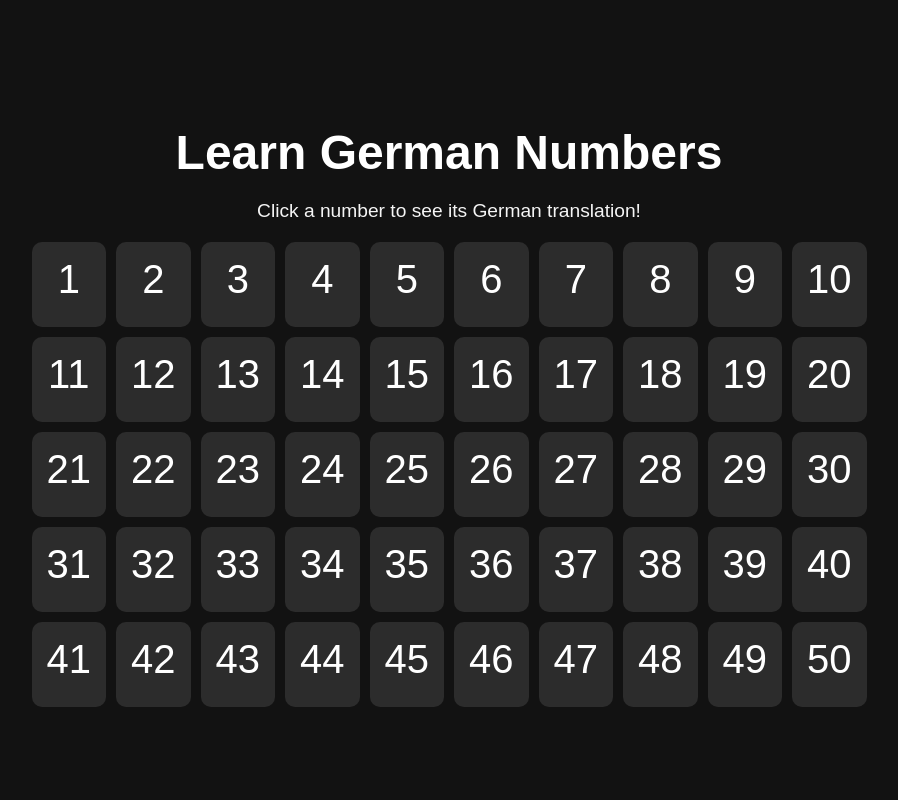
After one commit to Ailya-Shah/german-language-app, a Flask app: page /counting in a window 1280 px wide. The commit adds this page. Shown: the whole page, without its empty margins (191-1089 px from the left). Run offline with Flask 3, Linux system fonts and the light colour scheme.

Commit message:
adding interface

```diff
--- a/app.py
+++ b/app.py
@@ -3,38 +3,51 @@ from flask import Flask, render_template, request
 
 app = Flask(__name__)
 
-# Define the route for the home page
+# Define the route for the splash screen (this will show splash.html)
 @app.route('/')
-def home():
-    # Render the index.html page
-    return render_template('index.html')
+def splash():
+    return render_template('splash.html')
+
 
 # Define the route for translation
-@app.route('/translate', methods=['POST'])
+@app.route('/translate', methods=['POST', 'GET'])
 def translate():
-    # Get the text input from the form in index.html
-    text_to_translate = request.form.get('text_to_translate')
+    if request.method == 'POST':
+        text_to_translate = request.form.get('text_to_translate')
 
-    # Set up the MyMemory API URL
-    api_url = 'https://api.mymemory.translated.net/get'
+        # Set up the MyMemory API URL
+        api_url = 'https://api.mymemory.translated.net/get'
 
-    # Prepare the parameters for the API request
-    params = {
-        'q': text_to_translate,  # The text to translate
-        'langpair': 'en|de'      # Source language (English) and target language (German)
-    }
+        # Prepare the parameters for the API request
+        params = {
+            'q': text_to_translate,  # The text to translate
+            'langpair': 'en|de'      # Source language (English) and target language (German)
+        }
 
-    # Send the API request
-    response = requests.get(api_url, params=params)
+        # Send the API request
+        response = requests.get(api_url, params=params)
 
-    if response.status_code == 200:
-        # Extract the translation from the API response
-        translation = response.json()['responseData']['translatedText']
-    else:
-        translation = "Error: Unable to fetch translation"
+        if response.status_code == 200:
+            # Extract the translation from the API response
+            translation = response.json()['responseData']['translatedText']
+        else:
+            translation = "Error: Unable to fetch translation"
+        return render_template('index.html', translation=translation)
 
-    # Render the results in the same template (or a new one)
-    return render_template('index.html', translation=translation)
+    # GET request (initial visit to the translation page)
+    return render_template('index.html', translation=None)
+
+
+# Route for German Counting page
+@app.route('/counting')
+def counting():
+    return render_template('counting.html')  # You can create counting.html for this page
+
+# Route for Flashcards page
+@app.route('/flashcards')
+def flashcards():
+    return render_template('flashcards.html')  # You can create flashcards.html for this page
+
 
 if __name__ == '__main__':
     app.run(debug=True)
--- /dev/null
+++ b/static/counting.css
@@ -0,0 +1,63 @@
+body {
+    font-family: Arial, sans-serif;
+    background-color: #121212;
+    color: white;
+    display: flex;
+    justify-content: center;
+    align-items: center;
+    height: 100vh;
+    margin: 0;
+}
+
+.counting-container {
+    text-align: center;
+}
+
+h1 {
+    font-size: 3rem;
+    margin-bottom: 20px;
+}
+
+p {
+    font-size: 1.2rem;
+    color: #f5f5f5;
+    margin-bottom: 20px;
+}
+
+.grid-container {
+    display: grid;
+    grid-template-columns: repeat(10, 1fr); /* 10 columns */
+    gap: 10px;
+    margin-top: 20px;
+}
+
+.grid-item {
+    background-color: #2c2c2c;
+    padding: 15px;
+    border-radius: 10px;
+    text-align: center;
+    cursor: pointer;
+    position: relative;
+    transition: background-color 0.3s ease;
+}
+
+.grid-item:hover {
+    background-color: #444444; /* Change color on hover */
+}
+
+.number {
+    font-size: 2.5rem;
+    margin-bottom: 10px;
+}
+
+.translation-text {
+    font-size: 1.2rem;
+    color: #f5f5f5;
+    opacity: 0;
+    transition: opacity 0.3s ease;
+    margin-top: 10px;
+}
+
+.translation-text.show-translation {
+    opacity: 1;
+}
--- /dev/null
+++ b/static/counting.js
@@ -0,0 +1,73 @@
+document.addEventListener('DOMContentLoaded', function() {
+    // Mapping of numbers to their German spellings
+    const germanNumbers = {
+        1: 'eins',
+        2: 'zwei',
+        3: 'drei',
+        4: 'vier',
+        5: 'fünf',
+        6: 'sechs',
+        7: 'sieben',
+        8: 'acht',
+        9: 'neun',
+        10: 'zehn',
+        11: 'elf',
+        12: 'zwölf',
+        13: 'dreizehn',
+        14: 'vierzehn',
+        15: 'fünfzehn',
+        16: 'sechzehn',
+        17: 'siebzehn',
+        18: 'achtzehn',
+        19: 'neunzehn',
+        20: 'zwanzig',
+        21: 'einundzwanzig',
+        22: 'zweiundzwanzig',
+        23: 'dreiundzwanzig',
+        24: 'vierundzwanzig',
+        25: 'fünfundzwanzig',
+        26: 'sechsundzwanzig',
+        27: 'siebenundzwanzig',
+        28: 'achtundzwanzig',
+        29: 'neunundzwanzig',
+        30: 'dreißig',
+        31: 'einunddreißig',
+        32: 'zweiunddreißig',
+        33: 'dreiunddreißig',
+        34: 'vierunddreißig',
+        35: 'fünfunddreißig',
+        36: 'sechsunddreißig',
+        37: 'siebenunddreißig',
+        38: 'achtunddreißig',
+        39: 'neununddreißig',
+        40: 'vierzig',
+        41: 'einundvierzig',
+        42: 'zweiundvierzig',
+        43: 'dreiundvierzig',
+        44: 'vierundvierzig',
+        45: 'fünfundvierzig',
+        46: 'sechsundvierzig',
+        47: 'siebenundvierzig',
+        48: 'achtundvierzig',
+        49: 'neunundvierzig',
+        50: 'fünfzig'
+    };
+
+    // Select all grid items (number boxes)
+    const gridItems = document.querySelectorAll('.grid-item');
+
+    // Add click event to each grid item
+    gridItems.forEach(function(item) {
+        item.addEventListener('click', function() {
+            const number = parseInt(item.querySelector('.number').innerText);  // Get the number clicked
+            const translation = germanNumbers[number];  // Get the German translation for that number
+
+            // Find the translation container and set its text
+            const translationDiv = item.querySelector('.translation-text');
+            if (translationDiv) {
+                translationDiv.innerText = translation;  // Update translation text
+                translationDiv.classList.add('show-translation');  // Show the translation
+            }
+        });
+    });
+});
--- /dev/null
+++ b/templates/counting.html
@@ -0,0 +1,25 @@
+<!DOCTYPE html>
+<html lang="en">
+<head>
+    <meta charset="UTF-8">
+    <meta name="viewport" content="width=device-width, initial-scale=1.0">
+    <title>German Numbers</title>
+    <link rel="stylesheet" href="{{ url_for('static', filename='counting.css') }}">
+    <script src="{{ url_for('static', filename='counting.js') }}" defer></script>
+</head>
+<body>
+    <div class="counting-container">
+        <h1>Learn German Numbers</h1>
+        <p>Click a number to see its German translation!</p>
+        <div class="grid-container">
+            <!-- Manually create number boxes from 1 to 50 -->
+            {% for i in range(1, 51) %}
+                <div class="grid-item">
+                    <div class="number">{{ i }}</div>
+                    <div class="translation-text"></div>
+                </div>
+            {% endfor %}
+        </div>
+    </div>
+</body>
+</html>
```
Also changed, not shown: static/styles.css (+61 -7 lines), templates/splash.html (added, +36 -0 lines), static/splash.css (added), templates/index.html (line endings or trailing spaces).
